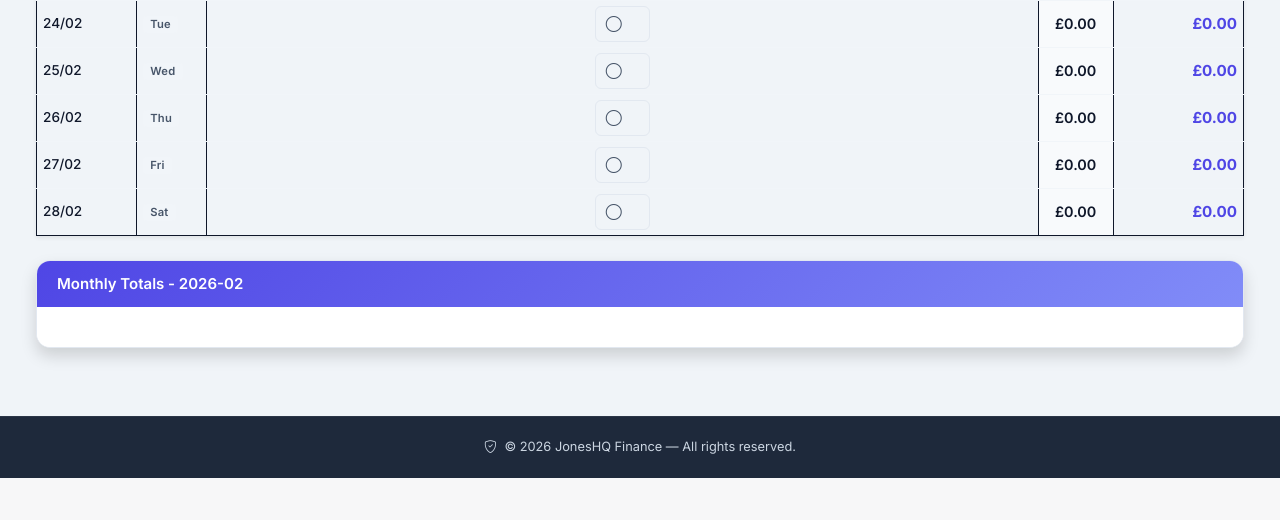
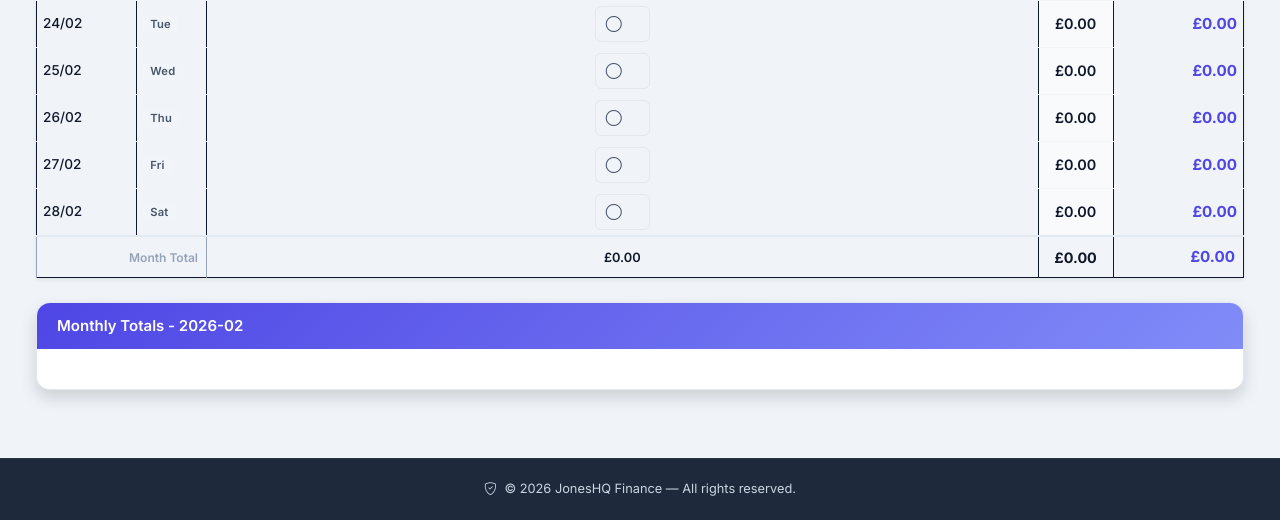
Before and after one commit to KeironTJ/JonesHQ-Finance, a Flask app: page /childcare in a window 1280 px wide. Shown: the part 1479-1999 px from the top of the page. Before the commit the page ends 1957 px from the top, so only its background shows below. Run offline with Flask 3, Linux system fonts and the light colour scheme; a user stored in the database is signed in; tables that the repository leaves empty hold one stand-in row (values such as "Sample post"); parts of the project's set-up code (start-up, migrations or seed data) failed here and were passed over; some libraries are stand-ins or nearby versions.

Commit message:
feat: add per-activity-type totals and grand total calculation to childcare index view

```diff
--- a/blueprints/childcare/routes.py
+++ b/blueprints/childcare/routes.py
@@ -23,6 +23,16 @@ def index():
     # Get monthly totals
     monthly_totals = ChildcareService.get_monthly_totals(year, month)
 
+    # Per-activity-type totals for column totals row in the calendar table
+    activity_type_totals = {}
+    for child_id, data in monthly_totals.items():
+        activity_type_totals[child_id] = {}
+        for activity in data['activities']:
+            at_id = activity.activity_type_id
+            if at_id not in activity_type_totals[child_id]:
+                activity_type_totals[child_id][at_id] = Decimal('0')
+            activity_type_totals[child_id][at_id] += activity.actual_cost
+
     # Get all accounts for transaction creation
     accounts = family_query(Account).filter_by(is_active=True).order_by(Account.name).all()
 
@@ -43,6 +53,7 @@ def index():
         calendar_data=calendar_data,
         children=children,
         monthly_totals=monthly_totals,
+        activity_type_totals=activity_type_totals,
         accounts=accounts,
         summaries=summaries,
         current_year=year,
--- a/templates/childcare/index.html
+++ b/templates/childcare/index.html
@@ -166,6 +166,30 @@
                 </tr>
                 {% endfor %}
             </tbody>
+            <tfoot>
+                <tr style="background: var(--bg-surface-2); border-top: 2px solid var(--border-color);">
+                    <td colspan="2" class="align-middle text-end" style="font-size: 0.75rem; font-weight: 600; padding: 8px; color: var(--text-muted); white-space: nowrap;">Month Total</td>
+                    {% for child in children %}
+                        {% for activity_type in child.activity_types if activity_type.is_active %}
+                        <td class="text-center align-middle" style="padding: 6px;">
+                            <span class="activity-type-col-total" data-child-id="{{ child.id }}" data-activity-type-id="{{ activity_type.id }}" style="font-size: 0.8rem; font-weight: 600;">
+                                £{{ "%.2f"|format(activity_type_totals.get(child.id, {}).get(activity_type.id, 0)) }}
+                            </span>
+                        </td>
+                        {% endfor %}
+                        <td class="text-center align-middle border-start" style="padding: 6px; background: var(--bg-surface-3);">
+                            <strong class="monthly-total tfoot-child-total" data-child-id="{{ child.id }}" style="font-size: 0.9rem; color: var(--text-primary);">
+                                £{{ "%.2f"|format(monthly_totals[child.id].total if child.id in monthly_totals else 0) }}
+                            </strong>
+                        </td>
+                    {% endfor %}
+                    <td class="text-end align-middle" style="padding: 8px;">
+                        {% set grand_total = namespace(value=0) %}
+                        {% for data in monthly_totals.values() %}{% set grand_total.value = grand_total.value + data.total %}{% endfor %}
+                        <strong id="table-grand-total" class="text-primary" style="font-size: 0.95rem;">£{{ "%.2f"|format(grand_total.value) }}</strong>
+                    </td>
+                </tr>
+            </tfoot>
         </table>
     </div>
 
@@ -199,8 +223,16 @@
 
                             {% if summary and summary.transaction_id %}
                             <div id="transaction-status-{{ child_id }}">
-                                <div class="alert alert-success py-2 px-2 mb-0 d-flex align-items-center justify-content-between">
-                                    <small><i class="bi bi-check-circle-fill"></i> Transaction: £<span class="transaction-amount" data-child-id="{{ child_id }}">{{ "%.2f"|format(data.total) }}</span></small>
+                                <div class="alert alert-success py-2 px-2 mb-2 d-flex align-items-center justify-content-between">
+                                    <small>
+                                        <i class="bi bi-check-circle-fill"></i>
+                                        £<span class="transaction-amount" data-child-id="{{ child_id }}">{{ "%.2f"|format(data.total) }}</span>
+                                        {% if summary.transaction and summary.transaction.is_paid %}
+                                            <span class="badge bg-success ms-1" style="font-size: 0.65rem;">Paid</span>
+                                        {% else %}
+                                            <span class="badge bg-warning text-dark ms-1" style="font-size: 0.65rem;">Unpaid</span>
+                                        {% endif %}
+                                    </small>
                                     <button class="btn btn-sm btn-outline-primary update-transaction-btn"
                                             data-child-id="{{ child_id }}"
                                             data-transaction-id="{{ summary.transaction_id }}"
@@ -208,6 +240,9 @@
                                         <i class="bi bi-arrow-repeat"></i> Sync
                                     </button>
                                 </div>
+                                <a href="{{ url_for('transactions.edit', id=summary.transaction_id) }}" class="btn btn-sm btn-outline-secondary w-100" style="font-size: 0.75rem;">
+                                    <i class="bi bi-box-arrow-up-right"></i> View Transaction
+                                </a>
                             </div>
                             {% else %}
                             <div id="transaction-status-{{ child_id }}">
@@ -393,6 +428,10 @@ document.addEventListener('DOMContentLoaded', function() {
                     // Update monthly total
                     updateMonthlyTotal(childId, data.monthly_total);
 
+                    // Update column totals
+                    updateColumnTotal(childId, activityTypeId);
+                    updateGrandTotal();
+
                     // Check if transaction needs updating
                     checkTransactionSync(childId, data.monthly_total);
 
@@ -454,20 +493,36 @@ document.addEventListener('DOMContentLoaded', function() {
     }
 
     function updateMonthlyTotal(childId, monthlyTotal) {
-        const monthlyTotalElement = document.querySelector(`.monthly-total[data-child-id="${childId}"]`);
-        if (monthlyTotalElement) {
-            monthlyTotalElement.textContent = '£' + monthlyTotal.toFixed(2);
+        document.querySelectorAll(`.monthly-total[data-child-id="${childId}"]`).forEach(el => {
+            el.textContent = '£' + monthlyTotal.toFixed(2);
+            el.style.color = 'var(--bs-success)';
+            el.style.transform = 'scale(1.1)';
+            el.style.transition = 'all 0.3s ease';
+            setTimeout(() => {
+                el.style.color = 'var(--bs-body-color)';
+                el.style.transform = 'scale(1)';
+            }, 500);
+        });
+    }
 
-            // Add pulse animation using Bootstrap color tokens
-            monthlyTotalElement.style.color = 'var(--bs-success)';
-            monthlyTotalElement.style.transform = 'scale(1.1)';
-            monthlyTotalElement.style.transition = 'all 0.3s ease';
+    function updateColumnTotal(childId, activityTypeId) {
+        let total = 0;
+        document.querySelectorAll(`.activity-toggle[data-child-id="${childId}"][data-activity-type-id="${activityTypeId}"]`).forEach(btn => {
+            if (btn.dataset.active === 'true') {
+                total += parseFloat(btn.dataset.cost);
+            }
+        });
+        const el = document.querySelector(`.activity-type-col-total[data-child-id="${childId}"][data-activity-type-id="${activityTypeId}"]`);
+        if (el) el.textContent = '£' + total.toFixed(2);
+    }
 
-            setTimeout(() => {
-                monthlyTotalElement.style.color = 'var(--bs-body-color)';
-                monthlyTotalElement.style.transform = 'scale(1)';
-            }, 500);
-        }
+    function updateGrandTotal() {
+        let total = 0;
+        document.querySelectorAll('tfoot .tfoot-child-total').forEach(el => {
+            total += parseFloat(el.textContent.replace('£', ''));
+        });
+        const el = document.getElementById('table-grand-total');
+        if (el) el.textContent = '£' + total.toFixed(2);
     }
 
     function checkTransactionSync(childId, newTotal) {
```
